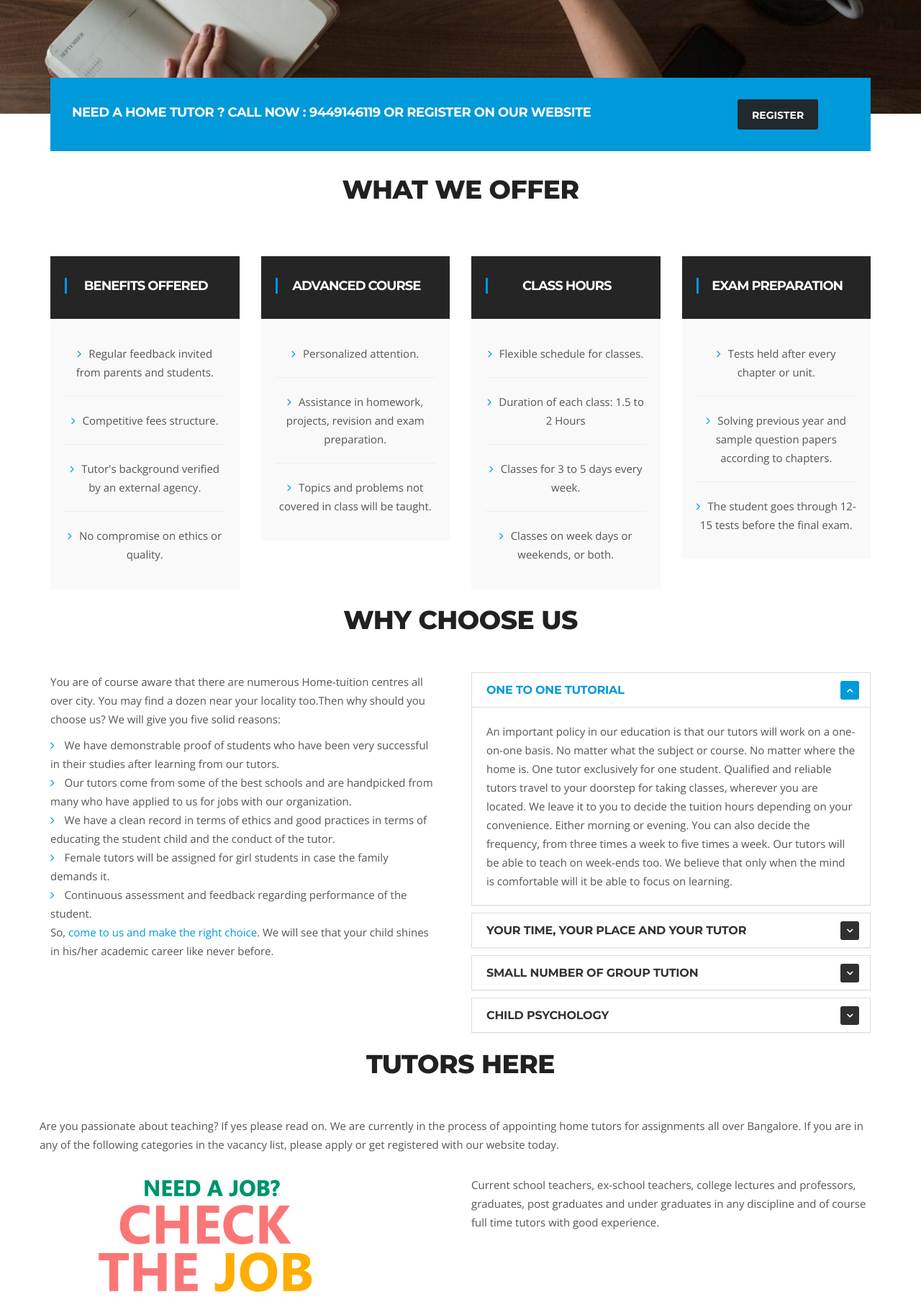
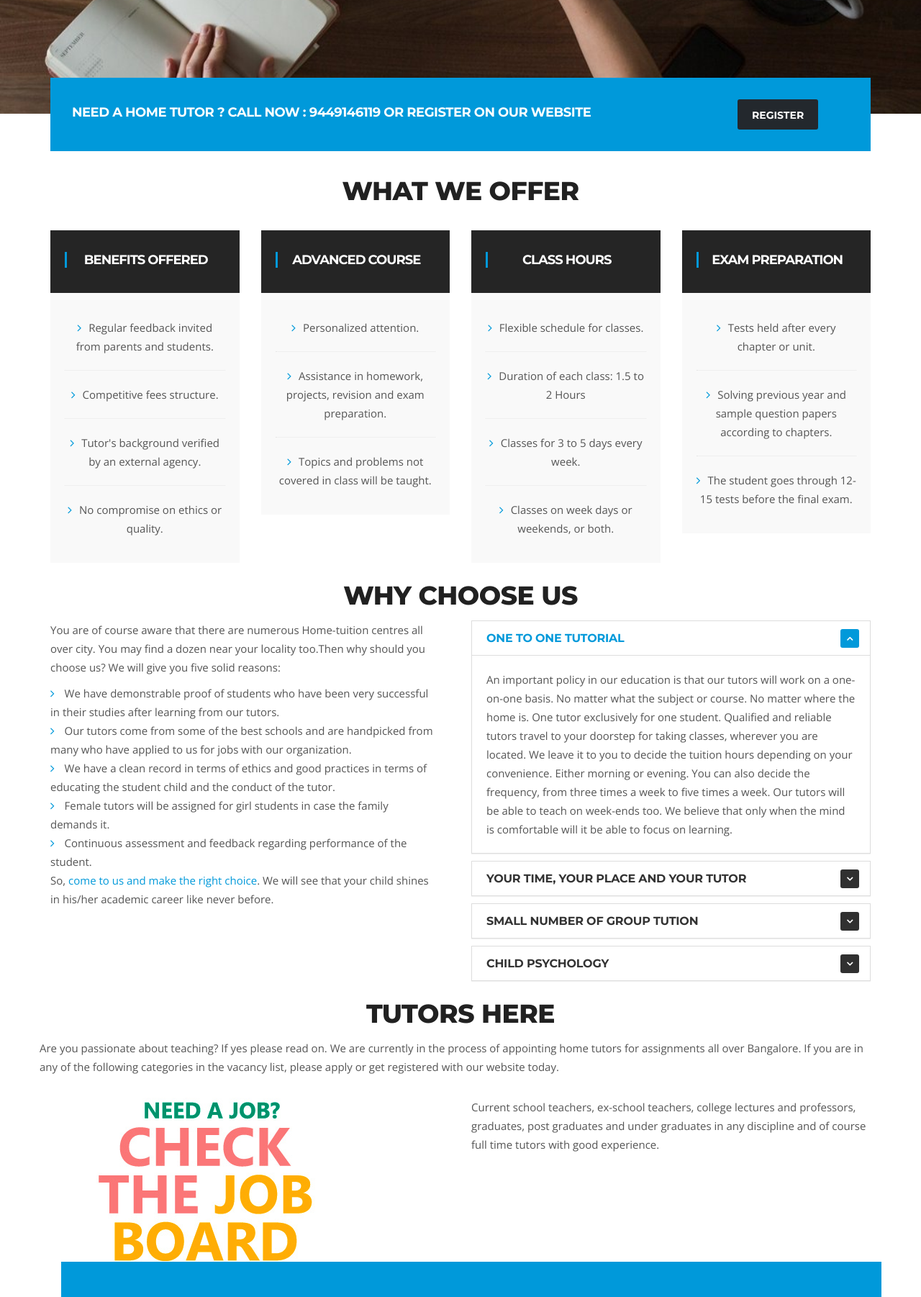
Before and after one commit to pradeep13143/skareducation, a Django app: page / in a window 1280 px wide. Shown: the part 722-2524 px from the top of the page at 72% size. Run offline with Django 3.2, Linux system fonts and the light colour scheme; data comes from the database, SQL or seed files in the repository; some libraries are stand-ins or nearby versions.

Commit message:
addedd style

```diff
--- a/static/css/style.css
+++ b/static/css/style.css
@@ -336,8 +336,8 @@ img.pull-right {
 .section-sub-title{
     font-weight: 900;
     font-size: 36px;
-    line-height: 46px;
-    margin: 0 0 50px;
+    line-height: 50px;
+    margin: 0 0 10px;
     color: #212121;
 }
 
```
